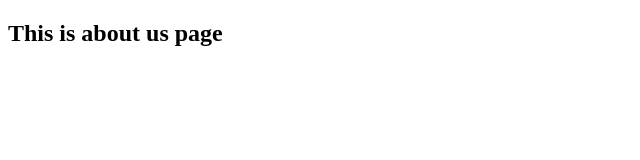
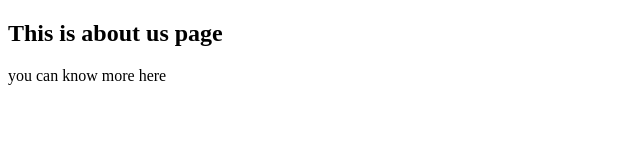
Before and after one commit to chitasophiachiamaka/GrilsinTechNigeria, a plain HTML site: page about.html in a window 1280 px wide. Shown: the whole page, without its empty margins (0-640 px from the left). Drawn offline with Linux system fonts and the light colour scheme.

Commit message:
Update about.html
I added a bit to the about us page

```diff
--- a/about.html
+++ b/about.html
@@ -8,5 +8,6 @@
 </head>
 <body>
   <h2>This is about us page</h2>
+    <p>you can know more here</p>
 </body>
 </html>
```
